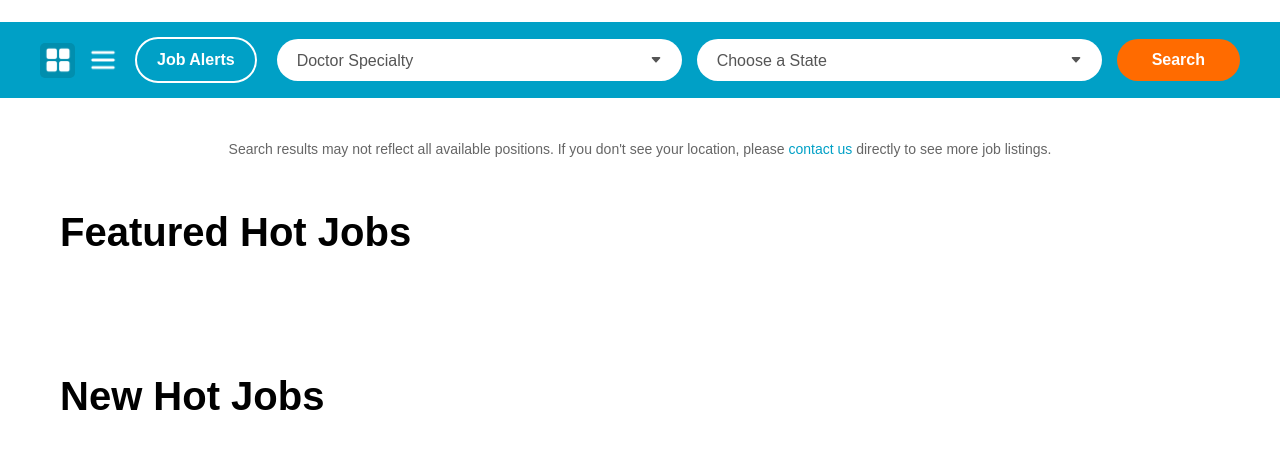
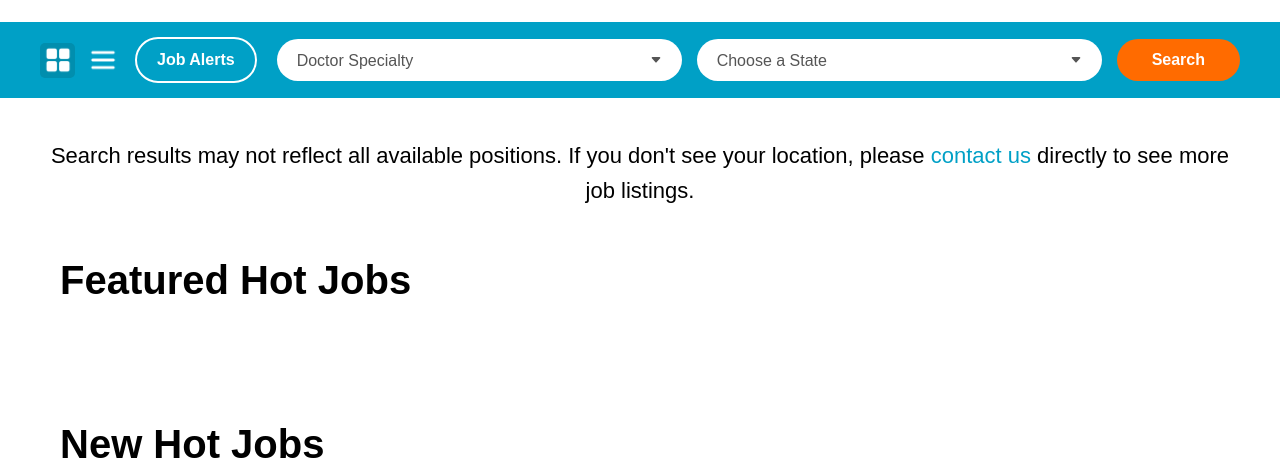
Before and after one commit to srivardhanrr/job_listing, a Django app: page / in a window 1280 px wide. Shown: the part 838-1303 px from the top of the page. Run offline with Django 5.2, Linux system fonts and the light colour scheme; data that the repository does not hold is empty.

Commit message:
First Commit

```diff
--- a/templates/jobs/listing.html
+++ b/templates/jobs/listing.html
@@ -386,8 +386,8 @@
         .info-text {
             text-align: center;
             margin: 20px 0;
-            font-size: 14px;
-            color: #666;
+            font-size: 22px;
+            color: #000000;
         }
 
         .info-text a {
```
